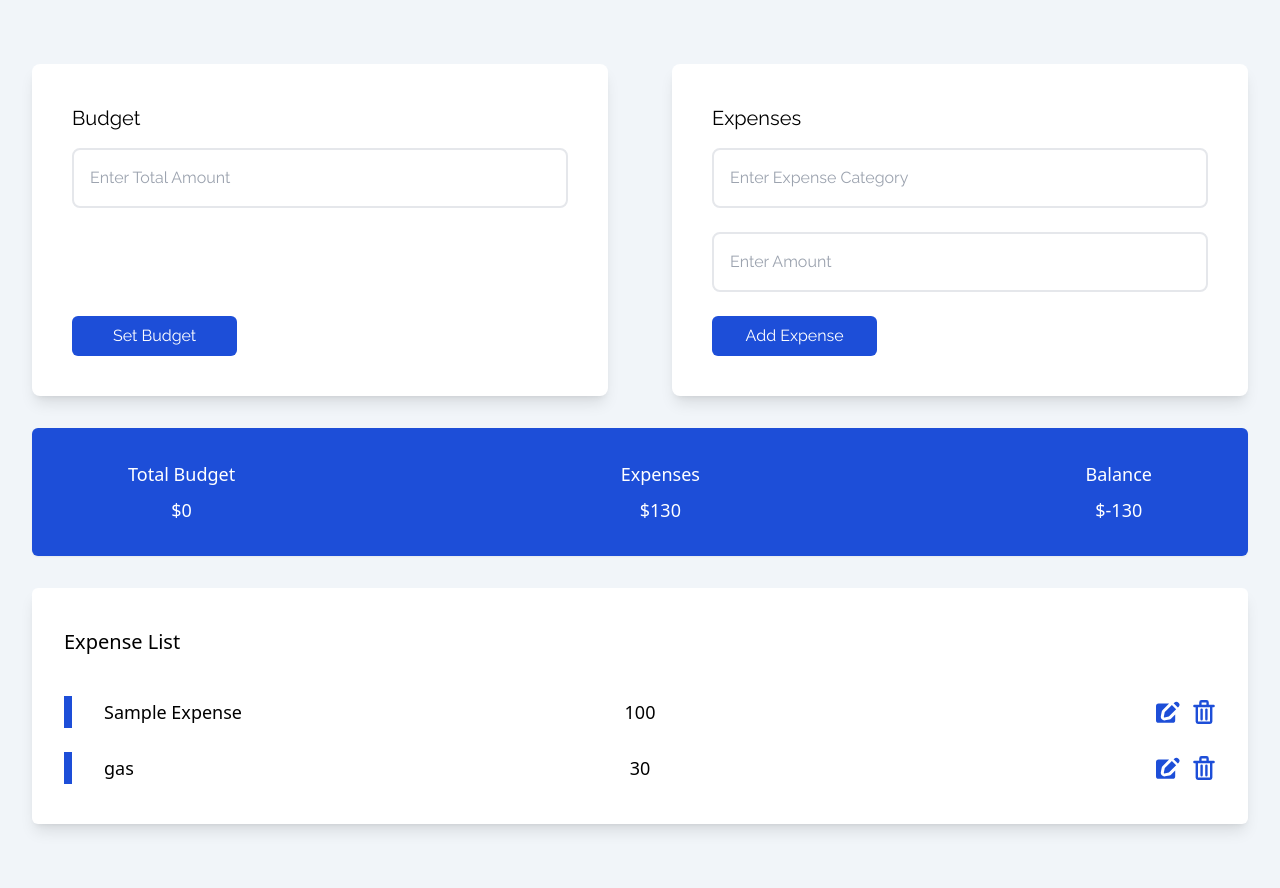
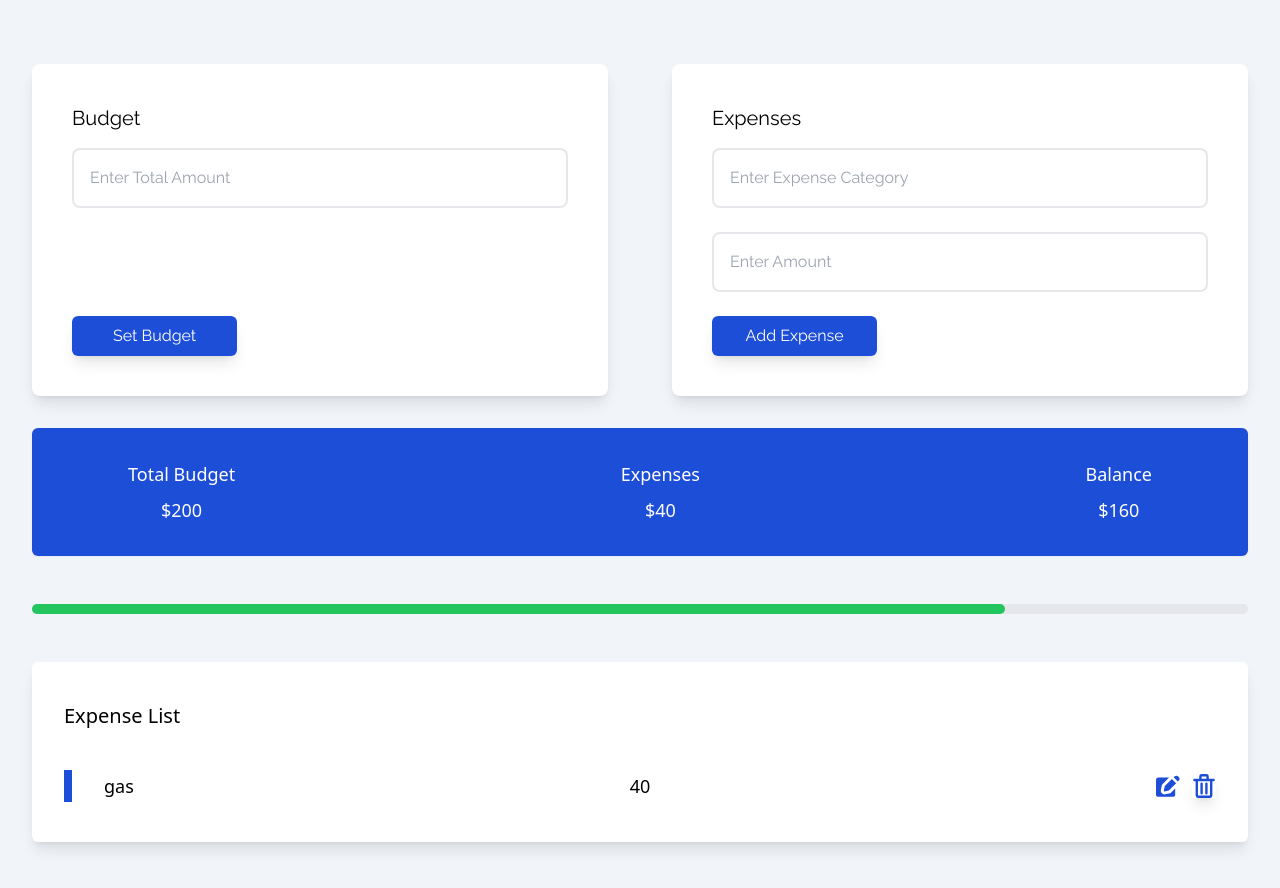
Before and after one commit to raheemelassadi/personal-finance-tracker, a React (Vite) app: page / in a window 1280 px wide. Shown: the top 888 px of the page. Built offline with nearby package versions, Linux system fonts and the light colour scheme.

Commit message:
added progress bar based on total budget balance

```diff
--- a/src/App.jsx
+++ b/src/App.jsx
@@ -6,12 +6,11 @@ import Overview from "./components/Overview";
 import ExpenseList from "./components/ExpenseLIst";
 
 function App() {
-  const [budgetTotal, setBudgetTotal] = useState(0);
+  const [budgetTotal, setBudgetTotal] = useState(200);
   const [expenseTotal, setExpenseTotal] = useState(0);
   const [balance, setBalance] = useState(0);
   const [expenseList, setExpenseList] = useState([
-    { name: "Sample Expense", amount: 100, isEditing: false },
-    { name: "gas", amount: 30, isEditing: false },
+    { name: "gas", amount: 40, isEditing: false },
   ]);
 
   console.log(expenseList);
--- a/src/components/BudgetCard.jsx
+++ b/src/components/BudgetCard.jsx
@@ -36,7 +36,7 @@ function BudgetCard({ setBudgetTotal }) {
       <button
         onClick={handleClick}
         type="button"
-        className="w-1/3 p-2 text-white bg-blue-700 rounded-md"
+        className="w-1/3 p-2 text-white bg-blue-700 rounded-md hover:bg-opacity-75 shadow-lg"
       >
         Set Budget
       </button>
--- a/src/components/ExpenseCard.jsx
+++ b/src/components/ExpenseCard.jsx
@@ -12,6 +12,12 @@ function ExpenseCard({ onAddExpense }) {
     }
   };
 
+  const handleKeyPress = (e) => {
+    if (e.key === "Enter") {
+      handleAddExpense();
+    }
+  };
+
   return (
     <div className="flex flex-col text-left justify-between font-raleway w-1/2 p-10 bg-white rounded-lg shadow-lg">
       <h2 className="font-normal text-xl mb-4">Expenses</h2>
@@ -21,6 +27,7 @@ function ExpenseCard({ onAddExpense }) {
         placeholder="Enter Expense Category"
         value={expenseName}
         onChange={(e) => setExpenseName(e.target.value)}
+        onKeyPress={handleKeyPress} // Handle Enter key press
       />
       <br />
       <input
@@ -29,11 +36,12 @@ function ExpenseCard({ onAddExpense }) {
         placeholder="Enter Amount"
         value={expenseAmount}
         onChange={(e) => setExpenseAmount(e.target.value)}
+        onKeyPress={handleKeyPress} // Handle Enter key press
       />
       <br />
       <button
         type="button"
-        className="w-1/3 p-2 text-white bg-blue-700 rounded-md"
+        className="w-1/3 p-2 text-white bg-blue-700 rounded-md hover:bg-opacity-75 shadow-lg"
         onClick={handleAddExpense}
       >
         Add Expense
--- a/src/components/ExpenseList.jsx
+++ b/src/components/ExpenseList.jsx
@@ -79,7 +79,12 @@ function ExpenseList({ expenseList, onUpdate }) {
               </div>
             )}
             <div className="flex flex-row gap-3 col-span-1 justify-end">
-              <p className="cursor-pointer" onClick={() => handleClick(index)}>
+              <p
+                className="cursor-pointer"
+                onClick={() => handleClick(index)}
+                hover:bg-opacity-75
+                shadow-lg
+              >
                 <svg
                   className="w-6 h-6 text-blue-700"
                   aria-hidden="true"
@@ -93,7 +98,7 @@ function ExpenseList({ expenseList, onUpdate }) {
               </p>
 
               <p
-                className="cursor-pointer"
+                className="cursor-pointer hover:bg-opacity-75 shadow-lg"
                 onClick={() => handleDeleteExpense(index)}
               >
                 <svg
--- a/src/components/Overview.jsx
+++ b/src/components/Overview.jsx
@@ -14,7 +14,21 @@ function Overview({ budgetTotal, expenseList }) {
   // Call the calculateTotals function and get the totals
   const { expenseTotal, balance } = calculateTotals();
 
+  // Calculate percentage of remaining budget
+  const remainingBudgetPercentage = (balance / budgetTotal) * 100;
+
+  // Define the colors based on the percentage
+  let progressBarColor;
+  if (remainingBudgetPercentage >= 75) {
+    progressBarColor = "bg-green-500";
+  } else if (remainingBudgetPercentage >= 10) {
+    progressBarColor = "bg-yellow-500";
+  } else {
+    progressBarColor = "bg-red-500";
+  }
+
   return (
+    <>
       <div className="bg-blue-700 w-full max-h-2/5 rounded-md flex justify-between text-white px-24 py-8 mt-8 text-lg shadow-sm">
         <div className="flex flex-col gap-2">
           <p>Total Budget</p>
@@ -29,6 +43,13 @@ function Overview({ budgetTotal, expenseList }) {
           <p>${balance}</p>
         </div>
       </div>
+      <div className="w-full bg-gray-200 rounded-full h-2.5 mb-4 dark:bg-gray-700 mt-12">
+        <div
+          className={`h-2.5 rounded-full ${progressBarColor} dark:bg-blue-500`}
+          style={{ width: `${remainingBudgetPercentage}%` }}
+        ></div>
+      </div>
+    </>
   );
 }
 
```
Lines whose indentation alone changed are shown as unchanged.
